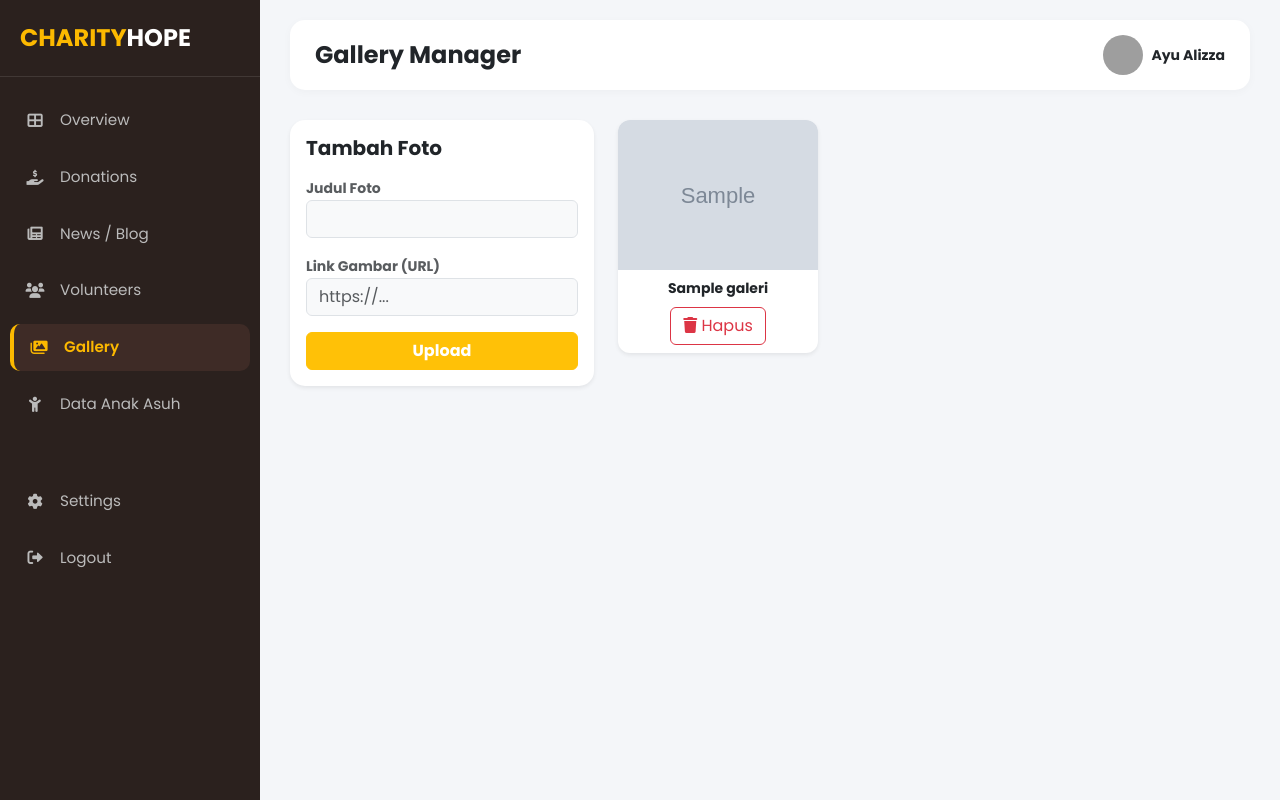
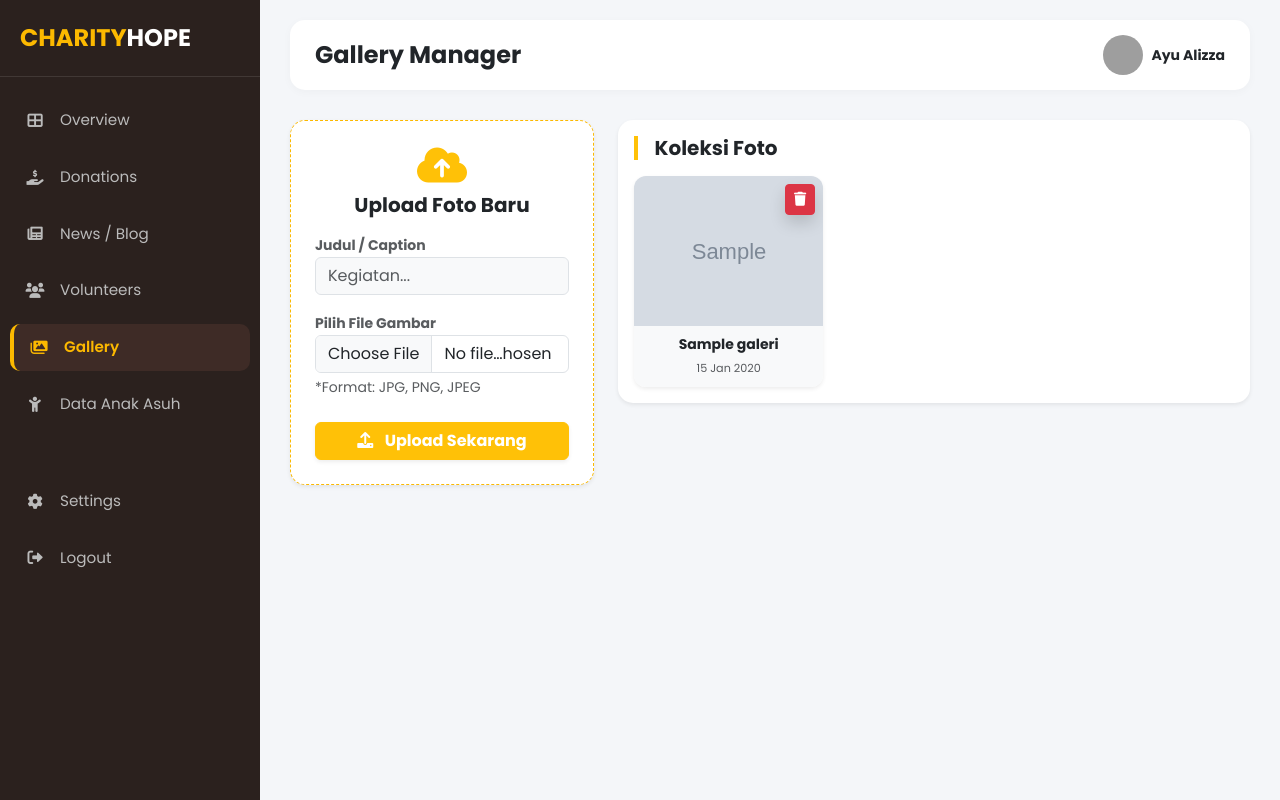
Before and after one commit to Zada2245/MANAJEMEN_PANTI_ASUHAN, a PHP site: page /admin/kelola-galeri.php in a window 1280 px wide. Run offline with PHP 8.4, Linux system fonts and the light colour scheme; the visitor is signed in with stand-in values (Sample User, id 1); tables that the repository leaves empty or names only in its code hold one stand-in row (values such as "Sample post"); grey boxes marked "Sample" are stand-in pictures; grey boxes are pictures that could not be loaded.

Commit message:
benerin galeri

```diff
--- a/admin/kelola-galeri.php
+++ b/admin/kelola-galeri.php
@@ -1,18 +1,62 @@
 <?php
+session_start();
+if($_SESSION['status'] != "login"){
+    header("location:login.php");
+}
+
 include '../koneksi.php';
 
-// Simpan Foto Baru
+// --- LOGIKA SIMPAN FOTO (UPLOAD) ---
 if(isset($_POST['upload'])){
     $judul = $_POST['judul'];
-    $link  = $_POST['link'];
     $tgl   = date('Y-m-d');
-    mysqli_query($koneksi, "INSERT INTO galeri (judul, link_gambar, tanggal) VALUES ('$judul', '$link', '$tgl')");
-    echo "<script>window.location='kelola-galeri.php';</script>";
+
+    // Ambil Data File
+    $nama_file = $_FILES['gambar']['name'];
+    $tmp_file  = $_FILES['gambar']['tmp_name'];
+    $ukuran    = $_FILES['gambar']['size'];
+
+    // Cek apakah ada file yang diupload
+    if($nama_file != "") {
+        // Beri nama unik (Timestamp + Nama Asli) agar tidak bentrok
+        $nama_baru = time() . "_" . $nama_file;
+
+        // Lokasi Simpan (Ke folder uploads di luar folder admin)
+        $path_upload = "../uploads/" . $nama_baru;
+        $path_db     = "uploads/" . $nama_baru; // Ini yang masuk database
+
+        // Proses Upload
+        if(move_uploaded_file($tmp_file, $path_upload)){
+            // Simpan ke Database
+            $query = "INSERT INTO galeri (judul, link_gambar, tanggal) VALUES ('$judul', '$path_db', '$tgl')";
+            $simpan = mysqli_query($koneksi, $query);
+
+            if($simpan){
+                echo "<script>alert('Foto Berhasil Diupload!'); window.location='kelola-galeri.php';</script>";
+            }
+        } else {
+            echo "<script>alert('Gagal mengupload file ke folder tujuan!');</script>";
+        }
+    } else {
+        echo "<script>alert('Harap pilih file gambar!');</script>";
+    }
 }
 
-// Hapus Foto
+// --- LOGIKA HAPUS FOTO ---
 if(isset($_GET['hapus'])){
     $id = $_GET['hapus'];
+
+    // 1. Ambil nama file dari database dulu
+    $q_cek = mysqli_query($koneksi, "SELECT link_gambar FROM galeri WHERE id='$id'");
+    $data_cek = mysqli_fetch_assoc($q_cek);
+    $file_path = "../" . $data_cek['link_gambar']; // Tambah ../ karena kita di admin
+
+    // 2. Hapus file fisik jika ada
+    if(file_exists($file_path)){
+        unlink($file_path);
+    }
+
+    // 3. Hapus data di database
     mysqli_query($koneksi, "DELETE FROM galeri WHERE id = '$id'");
     echo "<script>window.location='kelola-galeri.php';</script>";
 }
@@ -27,6 +71,22 @@ if(isset($_GET['hapus'])){
     <link href="https://cdn.jsdelivr.net/npm/bootstrap@5.3.0/dist/css/bootstrap.min.css" rel="stylesheet">
     <link rel="stylesheet" href="https://cdnjs.cloudflare.com/ajax/libs/font-awesome/6.0.0/css/all.min.css">
     <link rel="stylesheet" href="style.css">
+
+    <style>
+        .gallery-upload-card {
+            border-radius: 15px;
+            background: #fff;
+            border: 1px dashed #fcb900; /* Border putus-putus kuning */
+        }
+        .img-preview-card {
+            border-radius: 12px;
+            overflow: hidden;
+            transition: transform 0.2s;
+        }
+        .img-preview-card:hover {
+            transform: scale(1.02);
+        }
+    </style>
 </head>
 <body>
     <?php include 'sidebar.php'; ?>
@@ -42,46 +102,68 @@ if(isset($_GET['hapus'])){
 
         <div class="row">
             <div class="col-md-4">
-                <div class="card border-0 shadow-sm p-3 mb-4" style="border-radius: 15px;">
-                    <h5 class="fw-bold mb-3">Tambah Foto</h5>
-                    <form method="POST">
+                <div class="card shadow-sm p-4 mb-4 gallery-upload-card">
+                    <h5 class="fw-bold mb-3 text-center"><i class="fas fa-cloud-upload-alt text-warning fa-2x mb-2"></i><br>Upload Foto Baru</h5>
+
+                    <form method="POST" enctype="multipart/form-data">
                         <div class="mb-3">
-                            <label class="small fw-bold text-muted">Judul Foto</label>
-                            <input type="text" name="judul" class="form-control bg-light" required>
+                            <label class="small fw-bold text-muted">Judul / Caption</label>
+                            <input type="text" name="judul" class="form-control bg-light" placeholder="Kegiatan..." required>
                         </div>
-                        <div class="mb-3">
-                            <label class="small fw-bold text-muted">Link Gambar (URL)</label>
-                            <input type="text" name="link" class="form-control bg-light" placeholder="https://..." required>
+
+                        <div class="mb-4">
+                            <label class="small fw-bold text-muted">Pilih File Gambar</label>
+                            <input type="file" name="gambar" class="form-control" accept="image/*" required>
+                            <div class="form-text text-muted small">*Format: JPG, PNG, JPEG</div>
                         </div>
-                        <button type="submit" name="upload" class="btn btn-warning w-100 fw-bold text-white">Upload</button>
+
+                        <button type="submit" name="upload" class="btn btn-warning w-100 fw-bold text-white shadow-sm">
+                            <i class="fas fa-upload me-2"></i> Upload Sekarang
+                        </button>
                     </form>
                 </div>
             </div>
 
             <div class="col-md-8">
+                <div class="card border-0 shadow-sm p-3" style="border-radius: 15px;">
+                    <h5 class="fw-bold mb-3 ps-2 border-start border-4 border-warning">&nbsp; Koleksi Foto</h5>
+
                     <div class="row g-3">
                         <?php
                         $galeri = mysqli_query($koneksi, "SELECT * FROM galeri ORDER BY id DESC");
+
+                        if(mysqli_num_rows($galeri) > 0) {
                             while($g = mysqli_fetch_assoc($galeri)) {
                         ?>
                         <div class="col-md-4 col-sm-6">
-                        <div class="card border-0 shadow-sm h-100 overflow-hidden" style="border-radius: 12px;">
-                            <div style="height: 150px; overflow: hidden;">
-                                <img src="<?php echo $g['link_gambar']; ?>" class="w-100 h-100" style="object-fit: cover;">
-                            </div>
-                            <div class="card-body p-2 text-center">
-                                <small class="fw-bold d-block text-truncate"><?php echo $g['judul']; ?></small>
-                                <a href="kelola-galeri.php?hapus=<?php echo $g['id']; ?>" class="btn btn-xs btn-outline-danger mt-2" onclick="return confirm('Hapus foto ini?')">
-                                    <i class="fas fa-trash"></i> Hapus
+                            <div class="card border-0 shadow-sm h-100 img-preview-card">
+                                <div style="height: 150px; overflow: hidden; position: relative;">
+                                    <img src="../<?php echo $g['link_gambar']; ?>" class="w-100 h-100" style="object-fit: cover;">
+
+                                    <div class="position-absolute top-0 end-0 p-2">
+                                        <a href="kelola-galeri.php?hapus=<?php echo $g['id']; ?>" class="btn btn-sm btn-danger shadow" onclick="return confirm('Yakin ingin menghapus foto ini? File fisik juga akan dihapus.')" title="Hapus">
+                                            <i class="fas fa-trash"></i>
                                         </a>
                                     </div>
                                 </div>
+                                <div class="card-body p-2 text-center bg-light">
+                                    <small class="fw-bold d-block text-truncate text-dark"><?php echo $g['judul']; ?></small>
+                                    <small class="text-muted" style="font-size: 0.7rem;"><?php echo date('d M Y', strtotime($g['tanggal'])); ?></small>
                                 </div>
-                    <?php } ?>
+                            </div>
+                        </div>
+                        <?php
+                            }
+                        } else {
+                            echo '<div class="text-center py-5 text-muted">Belum ada foto di galeri.</div>';
+                        }
+                        ?>
                     </div>
                 </div>
             </div>
         </div>
+    </div>
+
     <script src="https://cdn.jsdelivr.net/npm/bootstrap@5.3.0/dist/js/bootstrap.bundle.min.js"></script>
 </body>
 </html>
```
Lines whose indentation alone changed are shown as unchanged.
